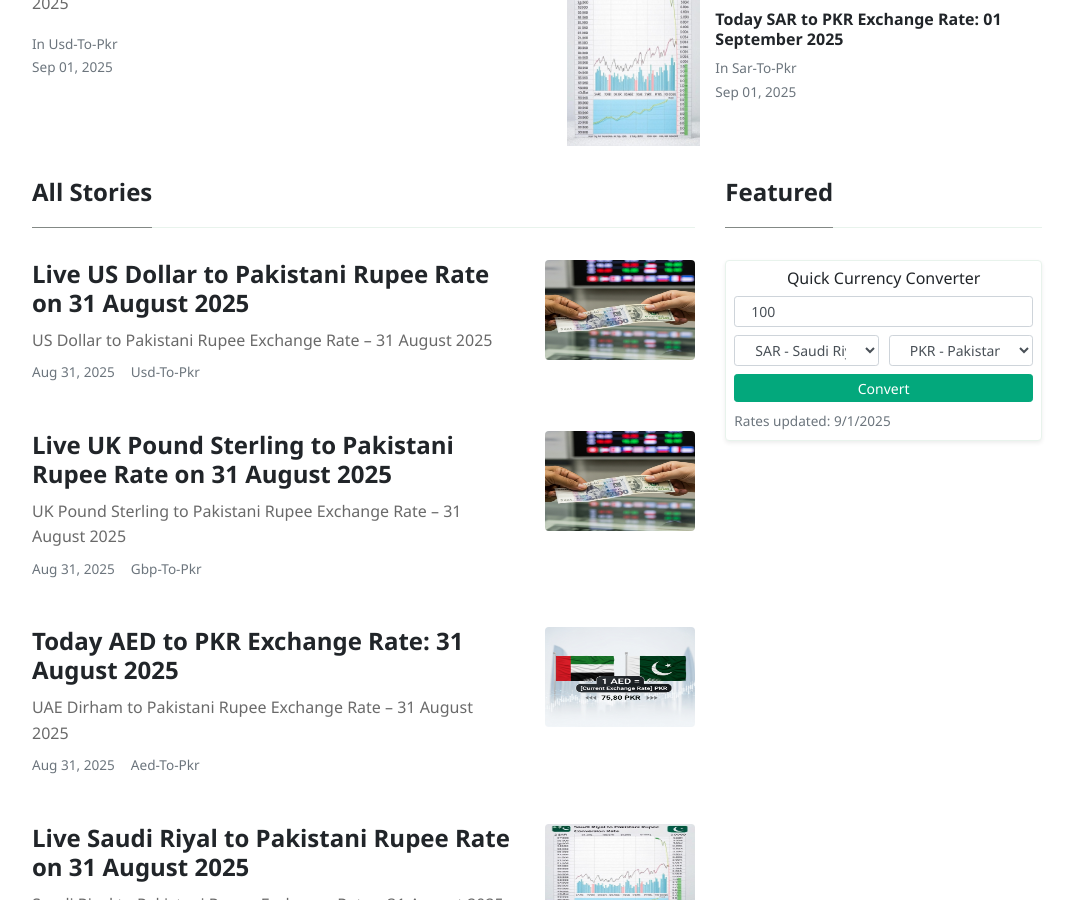
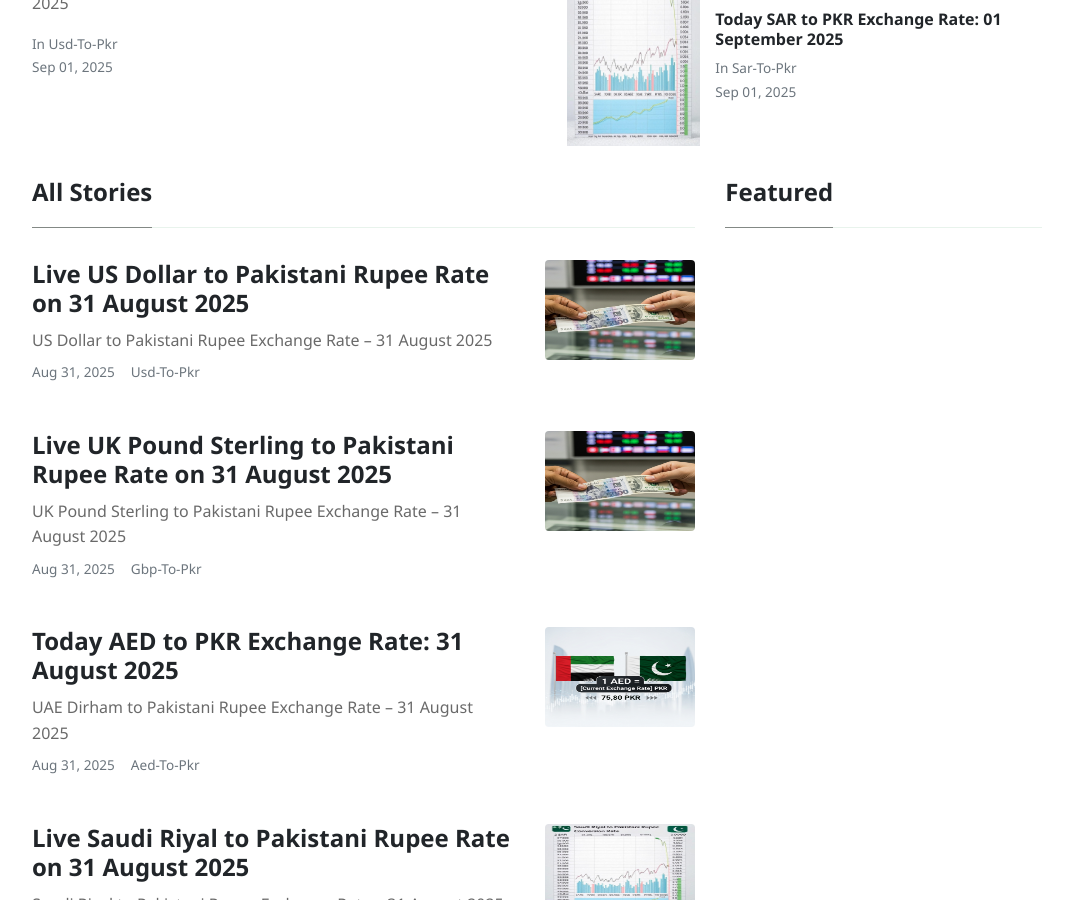
Before and after one commit to mlcom/mlcom.github.io, a Jekyll site: the page built from index.html, in a window 1280 px wide and 900 px high, scrolled down 424 px. Shown: the whole window, without its empty margins (103-1176 px from the left). Built offline with Jekyll 4.4.1, drawn with Linux system fonts in a browser that asks for light colours; nearby versions of some CDN libraries; the list of posts is cut into pages by our own code; some of the changed lines change nothing that is shown.

Commit message:
Update sidebar-featured.html

```diff
--- a/_includes/sidebar-featured.html
+++ b/_includes/sidebar-featured.html
@@ -1,5 +1,4 @@
 <div class="sticky-top sticky-top-offset">
-    <!-- Featured Posts -->
     <h4 class="font-weight-bold spanborder"><span>Featured</span></h4>
     <ol class="list-featured">
         {% for post in site.tags.featured %}
@@ -19,123 +18,4 @@
             </li>
         {% endfor %}
     </ol>
-
-    <!-- Compact Currency Converter -->
-    <div class="card shadow-sm mb-4 mt-4">
-        <div class="card-body p-2">
-            <h5 class="card-title h6 text-center mb-2">Quick Currency Converter</h5>
-            <fieldset id="sidebar-calculator-fieldset" disabled>
-                <div id="sidebar-calculator">
-                    <div class="form-group mb-2">
-                        <input type="number" id="sidebar-amount" class="form-control form-control-sm" value="100" aria-label="Amount">
 </div>
-                    <div class="form-row">
-                        <div class="col-6 mb-2">
-                            <select id="sidebar-from" class="form-control form-control-sm"></select>
-                        </div>
-                        <div class="col-6 mb-2">
-                            <select id="sidebar-to" class="form-control form-control-sm"></select>
-                        </div>
-                    </div>
-                    <button id="sidebar-convert" class="btn btn-primary btn-sm w-100">Convert</button>
-                    <div id="sidebar-result" class="mt-2 text-center small font-weight-bold text-success"></div>
-                    <p id="sidebar-status" class="text-muted small mb-0"></p>
-                </div>
-            </fieldset>
-        </div>
-    </div>
-</div>
-
-<!-- Sidebar Converter Script -->
-<script>
-document.addEventListener('DOMContentLoaded', function() {
-    const lastUpdated = "{{ site.data.rates.last_updated_utc | date_to_xmlschema }}";
-    const conversionRates = {{ site.data.rates.rates | jsonify }};
-    const currencyNames = {{ site.data.currency_names | jsonify }};
-
-    const amountInput = document.getElementById('sidebar-amount');
-    const fromSelect = document.getElementById('sidebar-from');
-    const toSelect = document.getElementById('sidebar-to');
-    const convertButton = document.getElementById('sidebar-convert');
-    const resultText = document.getElementById('sidebar-result');
-    const statusText = document.getElementById('sidebar-status');
-    const fieldset = document.getElementById('sidebar-calculator-fieldset');
-
-    function populateCurrencies() {
-        fromSelect.innerHTML = '';
-        toSelect.innerHTML = '';
-        for (const code in conversionRates) {
-            const name = currencyNames[code] || code;
-            const optionText = `${code} - ${name}`;
-            fromSelect.add(new Option(optionText, code));
-            toSelect.add(new Option(optionText, code));
-        }
-        fromSelect.value = 'SAR';
-        toSelect.value = 'PKR';
-        fieldset.disabled = false;
-        statusText.textContent = `Rates updated: ${new Date(lastUpdated).toLocaleDateString()}`;
-    }
-
-    function addOrUpdateJsonLd(from, to, rate) {
-        const scriptId = `jsonld-${from}-${to}`;
-        let script = document.getElementById(scriptId);
-
-        const jsonLd = {
-            "@context": "https://schema.org",
-            "@type": "ExchangeRateSpecification",
-            "currency": from,
-            "currentExchangeRate": {
-                "@type": "UnitPriceSpecification",
-                "priceCurrency": to,
-                "price": rate.toFixed(4)
-            },
-            "exchangeRateSpread": "0.0",
-            "validFrom": lastUpdated
-        };
-
-        if (!script) {
-            script = document.createElement("script");
-            script.type = "application/ld+json";
-            script.id = scriptId;
-            document.body.appendChild(script);
-        }
-        script.textContent = JSON.stringify(jsonLd, null, 2);
-    }
-
-    function performConversion() {
-        const amount = parseFloat(amountInput.value);
-        const from = fromSelect.value;
-        const to = toSelect.value;
-
-        if (isNaN(amount) || amount <= 0) {
-            resultText.textContent = '';
-            statusText.textContent = 'Enter a valid amount.';
-            return;
-        }
-
-        const rateFrom = conversionRates[from];
-        const rateTo = conversionRates[to];
-        if (!rateFrom || !rateTo) {
-            resultText.textContent = '';
-            statusText.textContent = 'Currency data not available.';
-            return;
-        }
-
-        const converted = (amount / rateFrom) * rateTo;
-        const rate = rateTo / rateFrom;
-
-        resultText.textContent = `${amount} ${from} = ${converted.toFixed(2)} ${to}`;
-        statusText.textContent = `1 ${from} = ${rate.toFixed(4)} ${to}`;
-
-        // Add or update JSON-LD entry for this pair
-        addOrUpdateJsonLd(from, to, rate);
-    }
-
-    convertButton.addEventListener('click', performConversion);
-    amountInput.addEventListener('keypress', e => { if (e.key === 'Enter') performConversion(); });
-
-    populateCurrencies();
-    // Initial JSON-LD for default pair SAR→PKR
-    addOrUpdateJsonLd('SAR', 'PKR', conversionRates['PKR'] / conversionRates['SAR']);
-});
-</script>
```
Lines whose indentation alone changed are shown as unchanged.
